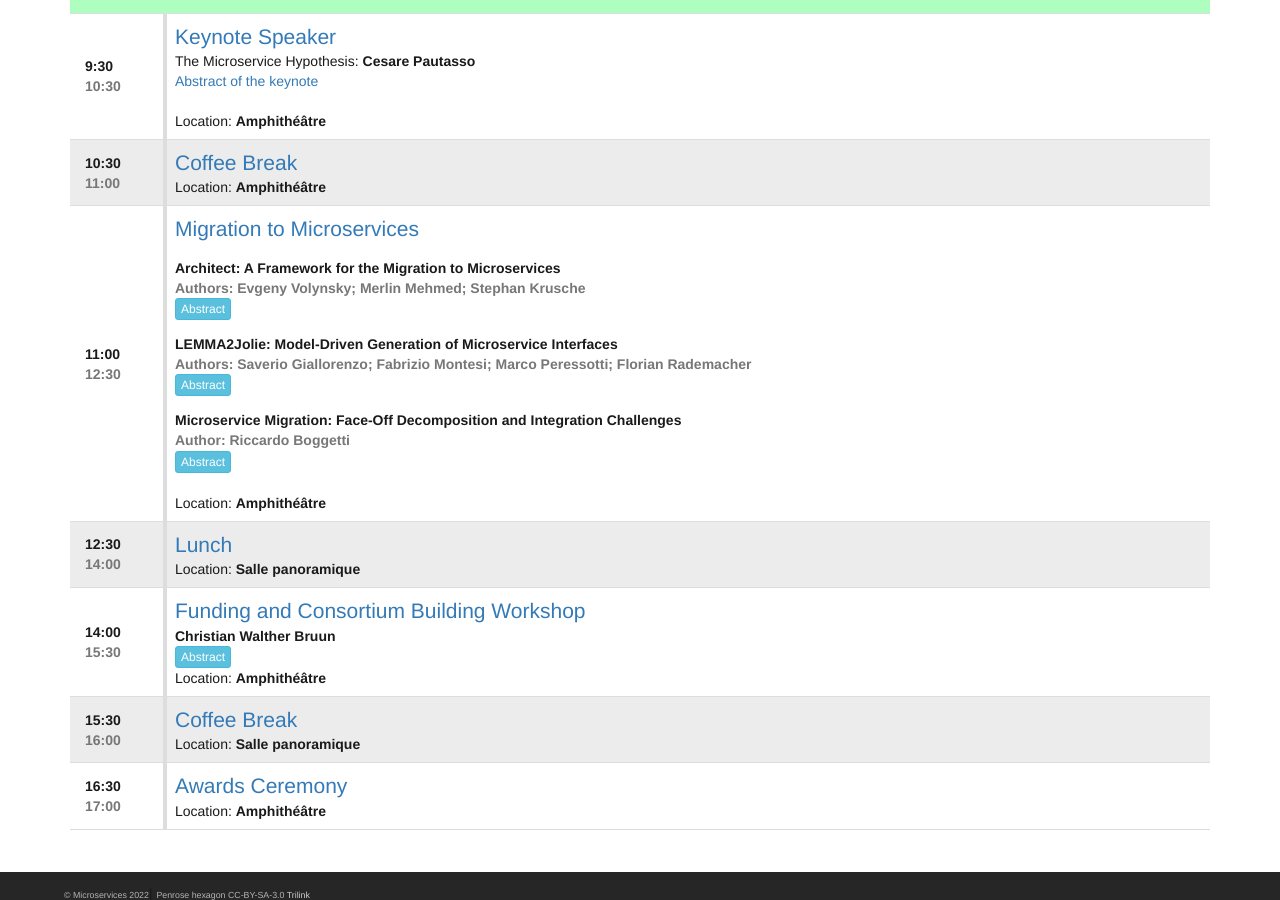
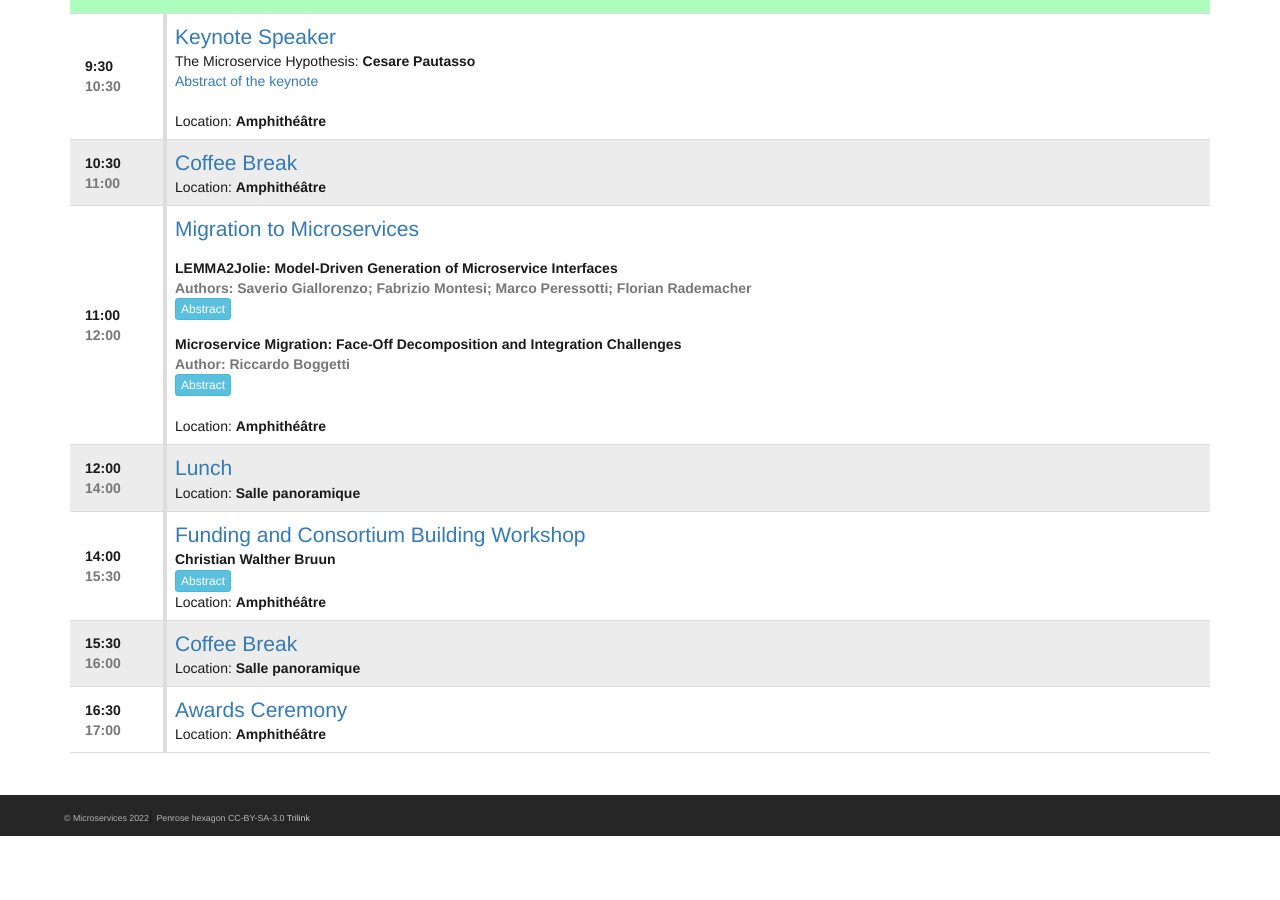
Before and after one commit to microservices-community/microservices-2022, a Jekyll site: the page built from program.md, in a window 1280 px wide and 900 px high, scrolled down 3248 px. Built offline with Jekyll 4.4.1, drawn with Linux system fonts in a browser that asks for light colours; after the commit the page ends 4084 px from its top, so only the background shows below that.

Commit message:
Erasing one presentation

```diff
--- a/_data/program.yml
+++ b/_data/program.yml
@@ -149,14 +149,13 @@
       #      chairs:
       #        - Chair Name
       from: "11:00"
-      to: "12:30"
+      to: "12:00"
       papers:
-        - 15
         - 7
         - 3
       location: Amphithéâtre
     - title: Lunch
-      from: "12:30"
+      from: "12:00"
       to: "14:00"
       non-session: true
       location: Salle panoramique
```
